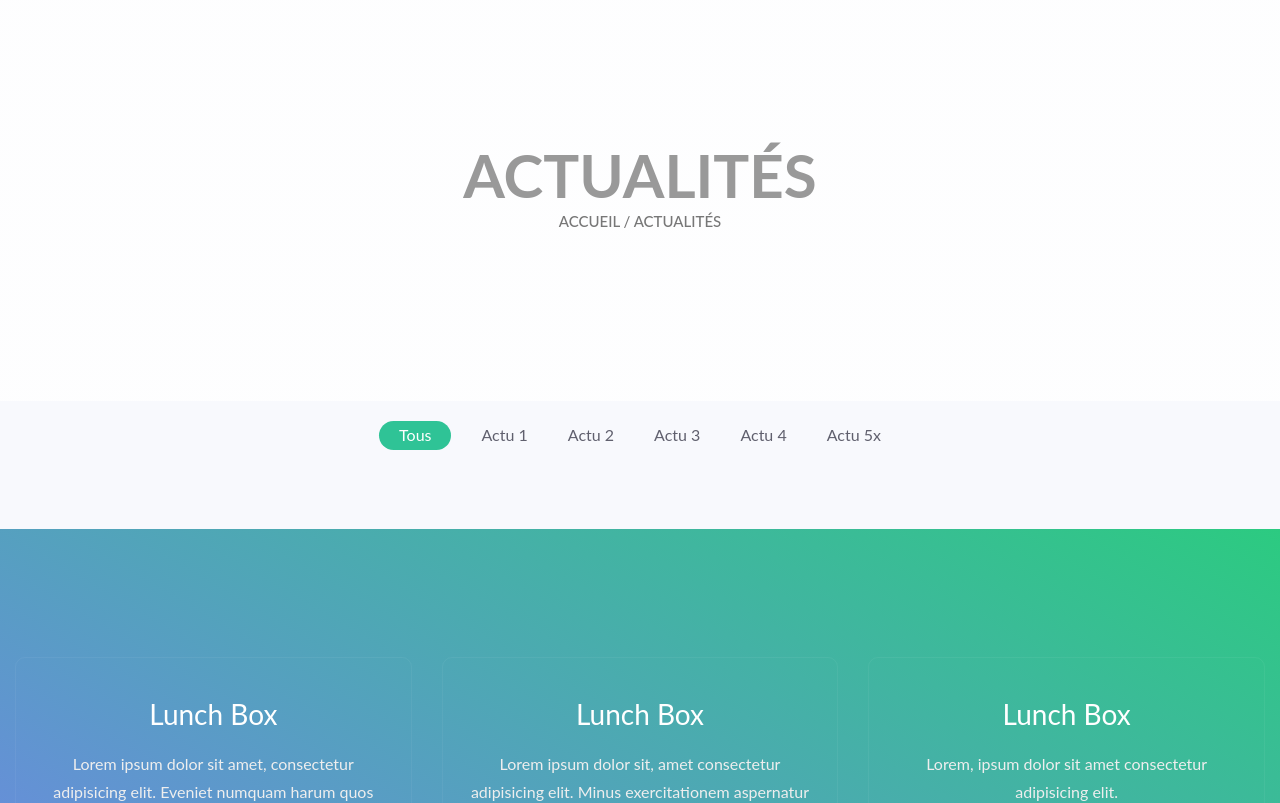
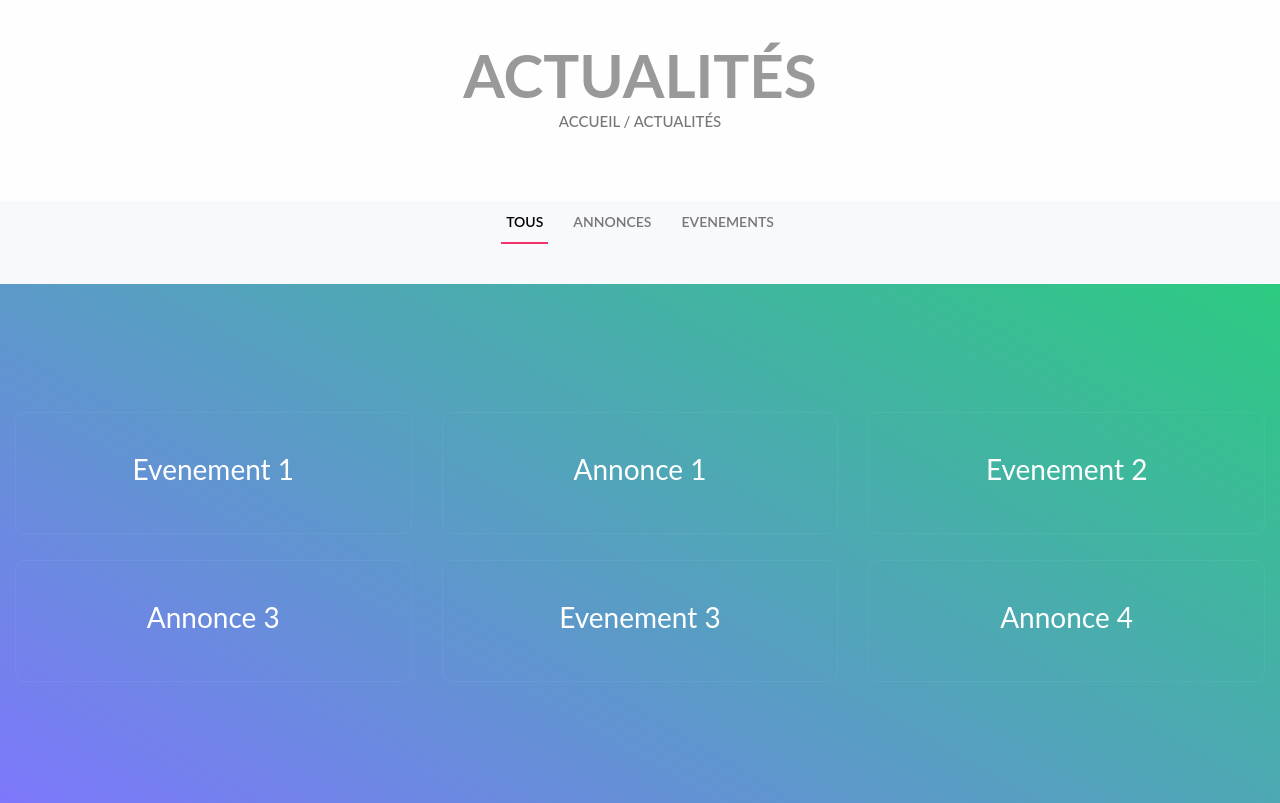
Before and after one commit to Diary13/final-classrooms-management-app, a React (Create React App) app: page /actualite in a window 1280 px wide. Shown: the top 803 px of the page. Built offline with nearby package versions, Linux system fonts and the light colour scheme.

Commit message:
latest modification 1.0

```diff
--- a/src/pages/Actualite/actualite.css
+++ b/src/pages/Actualite/actualite.css
@@ -94,7 +94,7 @@
 
 .top-bar {
     color: #333;
-    padding: 150px 0 150px;
+    padding: 50px 0 50px;
     background: -webkit-linear-gradient( rgba(255, 255, 255, .8), rgba(255, 255, 255, .8));
     background: linear-gradient( rgba(255, 255, 255, .8), rgba(255, 255, 255, .8));
     background-size: cover;
@@ -265,12 +265,98 @@
     padding-top: 55px;
 }
 
+/* List Actualite CSS
+==================================================*/
+.actuality-filter {
+    margin-bottom: 40px;
+    text-align: center;
+  }
+
+  .actuality-filter button {
+    font-weight: 500;
+    cursor: pointer;
+    display: inline-block;
+    font-size: 14px;
+    margin: 0 10px;
+    padding: 8px 5px;
+    font-weight: 600;
+    text-transform: uppercase;
+    border: none;
+    color: #777;
+    outline: none;
+    background: none;
+  }
+
+  .actuality-filter button:hover {
+    border-bottom: 2px solid #f0326b;
+    color: #000;
+  }
+
+  .actuality-filter button.active {
+    border-bottom: 2px solid #f0326b;
+    color: #000;
+  }
+
+  .actuality-block {
+    position: relative;
+    transition: .3s all;
+    overflow: hidden;
+  }
+
+  .actuality-block:before {
+    content: '';
+    position: absolute;
+    opacity: 0;
+    top: 0;
+    left: 0;
+    right: 0;
+    bottom: 0;
+    background: rgba(240, 50, 107, 0.9);
+    transition: .3s all;
+  }
+
+  .actuality-block:hover:before {
+    opacity: 1;
+    -webkit-transform: translate3d(0, 0, 0);
+            transform: translate3d(0, 0, 0);
+  }
+
+  .actuality-block:hover .caption h4 {
+    -webkit-transform: translate3d(0, 0, 0);
+            transform: translate3d(0, 0, 0);
+  }
+
+  .actuality-block:hover .caption {
+    opacity: 1;
+  }
+
+  .actuality-block .caption {
+    position: absolute;
+    bottom: 10%;
+    left: 10%;
+    opacity: 0;
+    z-index: 9;
+    transition: all 0.3s ease-in-out;
+  }
+
+  .actuality-block .caption h1 {
+    font-size: 20px;
+    font-weight: 700;
+  }
+
+  .actuality-block .caption h1 a {
+    color: #fff;
+  }
+
+
+
 
 /* Section Actualite CSS
 ==================================================*/
 #actualites {
     position: relative;
     background-size: cover;
+    background-image: linear-gradient(30deg, rgba(121, 110, 255, 0.95) 0%, rgba(33, 200, 122, 0.95) 100%);
     padding:10% 0% ;
   }
 
@@ -281,7 +367,6 @@
     top: 0px;
     width: 100%;
     height: 100%;
-    background-image: linear-gradient(30deg, rgba(121, 110, 255, 0.95) 0%, rgba(33, 200, 122, 0.95) 100%);
   }
 
   .web-actuality-block {
--- a/src/pages/Actualite/actualite.tsx
+++ b/src/pages/Actualite/actualite.tsx
@@ -31,68 +31,60 @@ const actualite = () => {
             {/* //Actualité div */}
             <div className="actualite-div">
                 <div className="actualite">
-                    <div className="categories-grid wow fadeInLeft">
-                        <nav className="categories text-center">
-                            <ul className="actualite_filter">
-                                <li><a href="" className="active" data-filter="*">Tous</a></li>
-                                <li><a href="" data-filter=".photography">Actu 1</a></li>
-                                <li><a href="" data-filter=".logo">Actu 2</a></li>
-                                <li><a href="" data-filter=".graphics">Actu 3</a></li>
-                                <li><a href="" data-filter=".ads">Actu 4</a></li>
-                                <li><a href="" data-filter=".fashion">Actu 5x</a></li>
-                            </ul>
-                        </nav>
-                    </div>
+                   <div className="row">
+                        <div className="col-lg-12">
+                            <div className="actuality-filter">
+                                <button className="active" type="button" data-filter='all'>Tous</button>
+                                <button type="button" data-filter='.annonce'>Annonces</button>
+                                <button type="button" data-filter='.event'>Evenements</button>
+                            </div>
+                        </div>
+                   </div>
                 </div>
             </div>
+
+            {/* //Liste Actualité div */}
+
+
 
             {/* //Section Actualité div */}
             <section className="section" id="actualites">
                 <div className="container-fluid">
                     <div className="row">
 
-                        <div className="col-lg-4 col-sm-6 col-md-6 mb-3">
+                        <div className="col-lg-4 col-sm-6 col-md-6 mb-3 event" data-category="event">
                             <div className="web-actuality-block">
-                                <h3>Lunch Box</h3>
-                                <p>Lorem ipsum dolor sit amet, consectetur adipisicing elit.
-                                    Eveniet numquam harum quos minus?</p>
+                                <h3>Evenement 1</h3>
                             </div>
                         </div>
 
-                        <div className="col-lg-4 col-sm-6 col-md-6 mb-3">
+                        <div className="col-lg-4 col-sm-6 col-md-6 mb-3 annonce" data-category="annonce">
                             <div className="web-actuality-block">
-                                <h3>Lunch Box</h3>
-                                <p>Lorem ipsum dolor sit, amet consectetur adipisicing elit.
-                                    Minus exercitationem aspernatur corporis quia itaque eveniet ut incidunt quae,
-                                     deserunt quo id ex dicta aliquam.</p>
+                                <h3>Annonce 1</h3>
                             </div>
                         </div>
 
-                        <div className="col-lg-4 col-sm-6 col-md-6 mb-3">
+                        <div className="col-lg-4 col-sm-6 col-md-6 mb-3 event" data-category="event">
                             <div className="web-actuality-block">
-                                <h3>Lunch Box</h3>
-                                <p>Lorem, ipsum dolor sit amet consectetur adipisicing elit.</p>
+                                <h3>Evenement 2</h3>
                             </div>
                         </div>
 
-                        <div className="col-lg-4 col-sm-6 col-md-6 mb-3">
+                        <div className="col-lg-4 col-sm-6 col-md-6 mb-3 annonce" data-category="annonce">
                             <div className="web-actuality-block">
-                                <h3>Lunch Box</h3>
-                                <p>Menu du Jour</p>
+                                <h3>Annonce 3</h3>
                             </div>
                         </div>
 
-                        <div className="col-lg-4 col-sm-6 col-md-6 mb-3">
+                        <div className="col-lg-4 col-sm-6 col-md-6 mb-3 event" data-category="event">
                             <div className="web-actuality-block">
-                                <h3>Lunch Box</h3>
-                                <p>Menu du Jour</p>
+                                <h3>Evenement 3</h3>
                             </div>
                         </div>
 
-                        <div className="col-lg-4 col-sm-6 col-md-6 mb-3">
+                        <div className="col-lg-4 col-sm-6 col-md-6 mb-3 annonce"  data-category="annonce">
                             <div className="web-actuality-block">
-                                <h3>Lunch Box</h3>
-                                <p>Menu du Jour</p>
+                                <h3>Annonce 4</h3>
                             </div>
                         </div>
 
```
